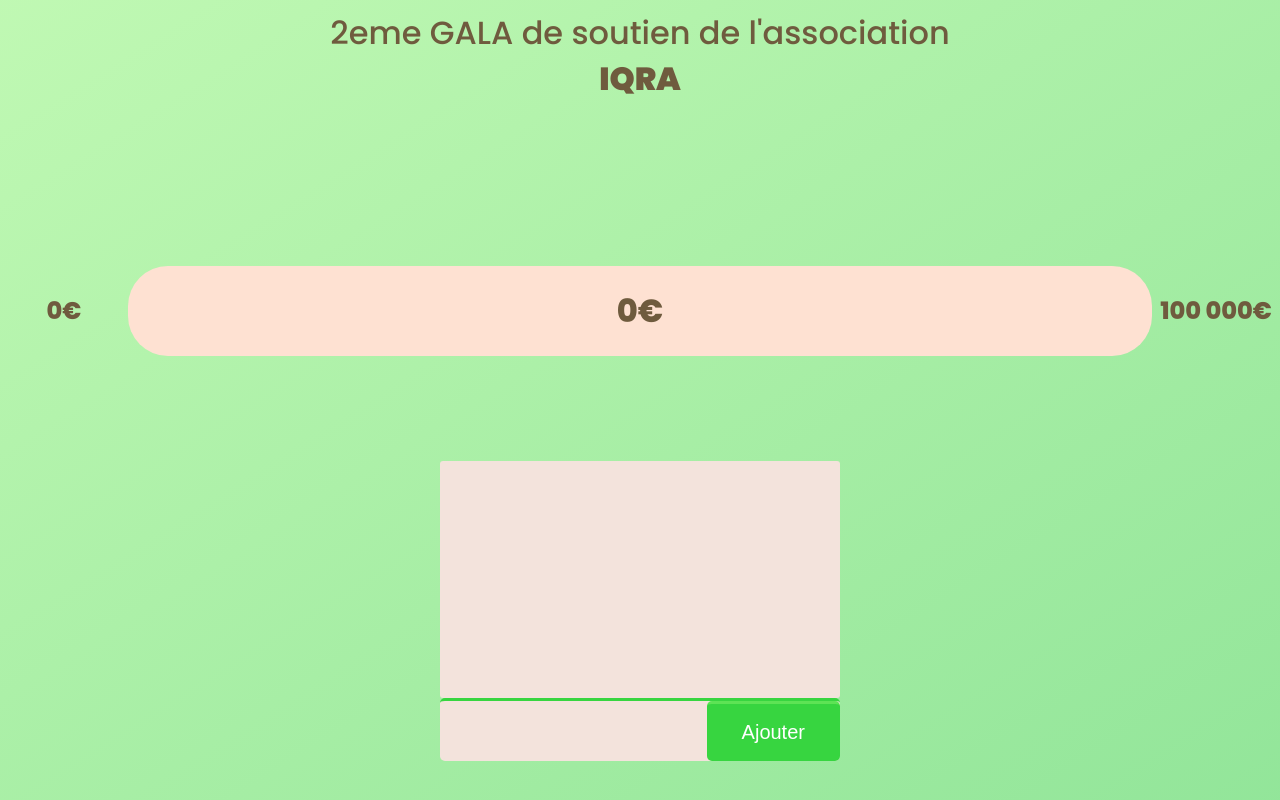
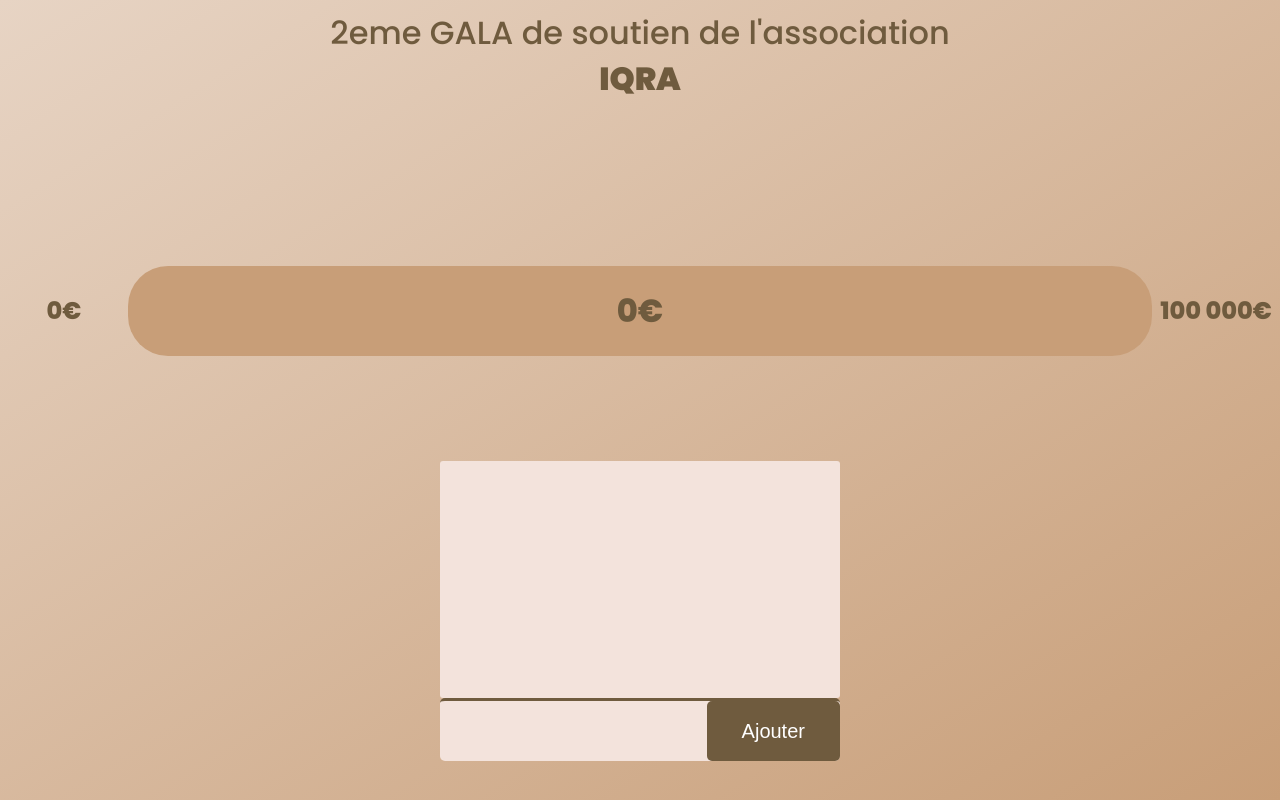
Before and after one commit to YacineOurt/mds_goal_donation, a Vue app: page / in a window 1280 px wide. Built offline with nearby package versions, Linux system fonts and the light colour scheme.

Commit message:
[~]: change style

```diff
--- a/src/App.vue
+++ b/src/App.vue
@@ -7,7 +7,7 @@
     <div class="jauge-container">
       <div class="number-container"><h2 class="number">0€</h2></div>
       <div class="jauge-max" :style="{
-          background: `linear-gradient(to right,  #37d540 ${pourcentageJauge}, #FEE1D2 ${pourcentageJauge})`
+          background: `linear-gradient(to right,  #FFF47C ${pourcentageJauge}, #C89E78 ${pourcentageJauge})`
         }">
         <h1 class="number">{{ totalDon }}€</h1>
       </div>
@@ -65,7 +65,7 @@
   display: flex;
   flex-direction: column;
   height: 100vh;
-  background-image: linear-gradient(to bottom right, rgba(130, 242, 105, 0.504), rgba(10, 197, 26, 0.442));
+  background-image: linear-gradient(to bottom right, #e7d4c4, #C89E78 );
 }
 
 .title {
--- a/src/components/HistoricDon.vue
+++ b/src/components/HistoricDon.vue
@@ -73,7 +73,7 @@
     border-radius: 5px;
     height: 20%;
     widows: 100%;
-    border-top: 3px solid  #37d540;
+    border-top: 3px solid  #6F5B3E;
   }
 
   .nouveau-don input[type="number"] {
@@ -93,13 +93,12 @@
   .nouveau-don button {
     height: 100%;
     width: 40%;
-    background-color: #37d540;
+    background-color: #6F5B3E;
     color: white;
     border: none;
     border-radius: 5px;
     cursor: pointer;
     font-size: 20px;
-    border-top: 3px solid  rgba(130, 242, 105, 0.504);
 
   }
   custom {
```
